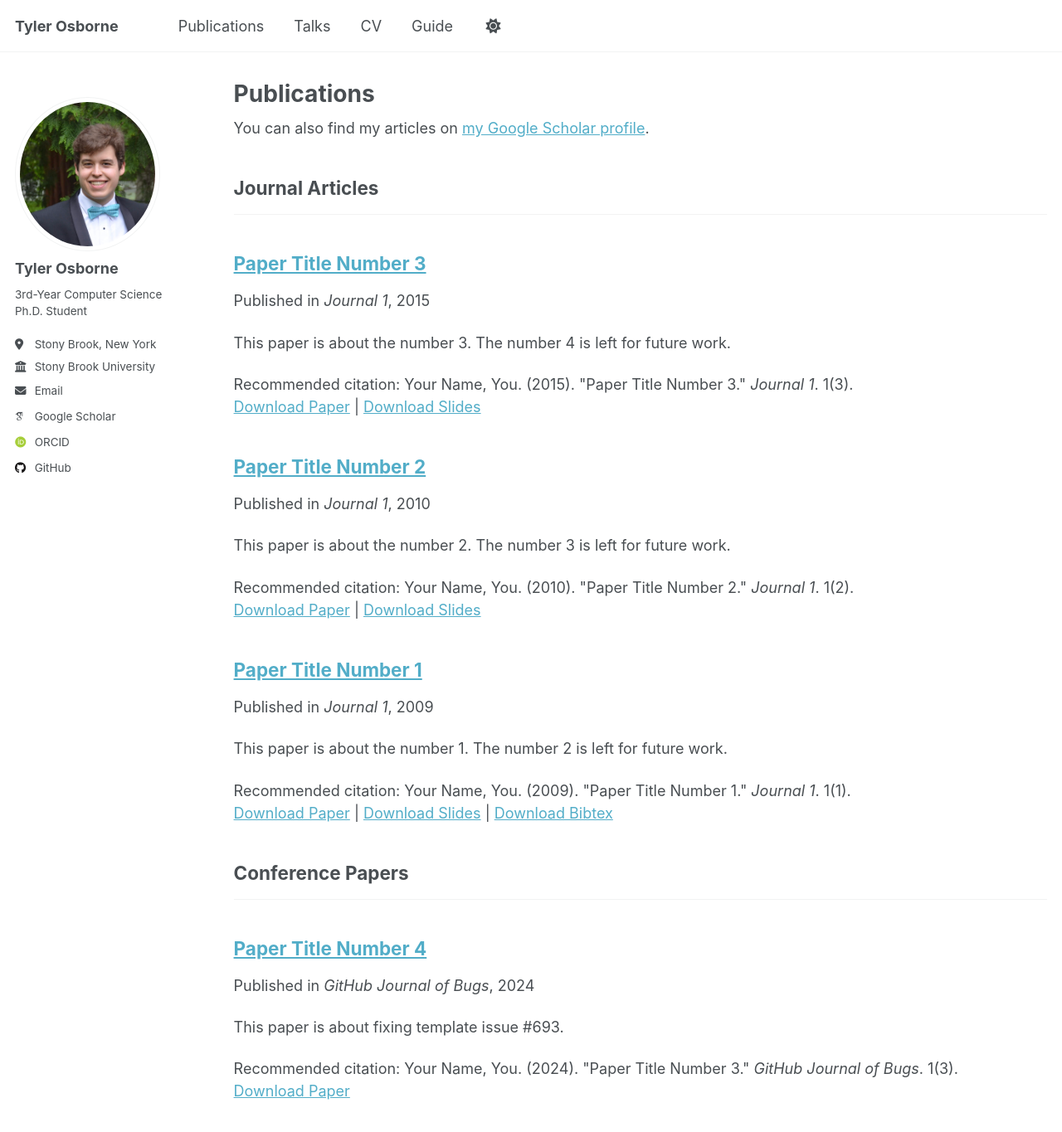
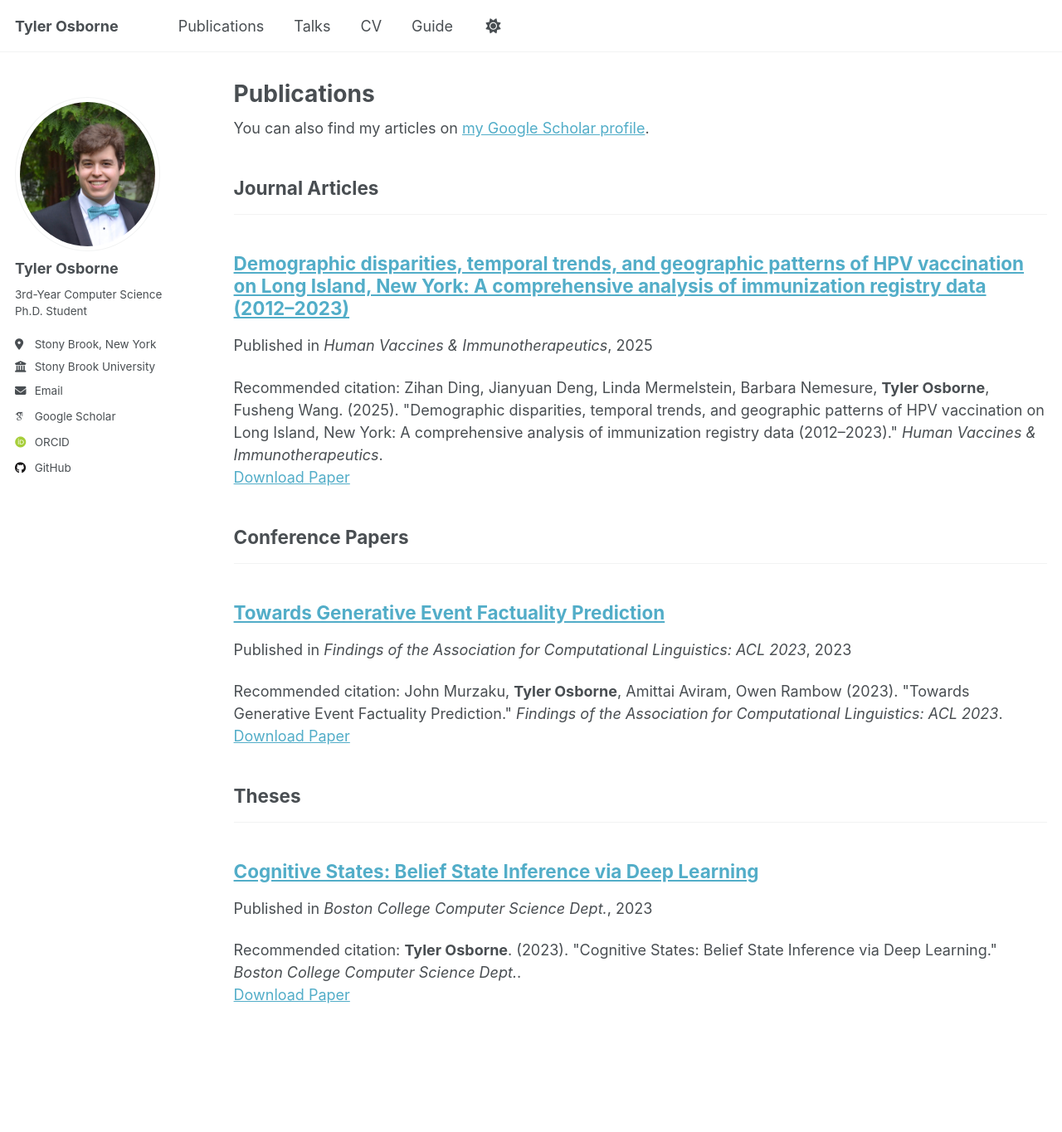
Before and after one commit to t-oz/t-oz.github.io, a Jekyll site: the page built from _pages/publications.html, in a window 1280 px wide and 1400 px high. Shown: the top 1365 px of the window at 83% size. Built offline with Jekyll 4.4.1, drawn with Linux system fonts in a browser that asks for light colours; some web fonts are replaced.

Commit message:
added publications

```diff
--- a/_config.yml
+++ b/_config.yml
@@ -84,6 +84,10 @@ publication_category:
     title: 'Journal Articles'
   conferences:
     title: 'Conference Papers'
+  preprints:
+    title: 'Preprints'
+  theses:
+    title: 'Theses'
 
 # Site Settings
 teaser                   :  # filename of teaser fallback teaser image placed in /images/, .e.g. "500x300.png"
--- a/_publications/2009-10-01-paper-title-number-1.md
+++ /dev/null
@@ -1,14 +0,0 @@
----
-title: "Paper Title Number 1"
-collection: publications
-category: manuscripts
-permalink: /publication/2009-10-01-paper-title-number-1
-excerpt: 'This paper is about the number 1. The number 2 is left for future work.'
-date: 2009-10-01
-venue: 'Journal 1'
-slidesurl: 'http://academicpages.github.io/files/slides1.pdf'
-paperurl: 'http://academicpages.github.io/files/paper1.pdf'
-bibtexurl: 'http://academicpages.github.io/files/bibtex1.bib'
-citation: 'Your Name, You. (2009). &quot;Paper Title Number 1.&quot; <i>Journal 1</i>. 1(1).'
----
-The contents above will be part of a list of publications, if the user clicks the link for the publication than the contents of section will be rendered as a full page, allowing you to provide more information about the paper for the reader. When publications are displayed as a single page, the contents of the above "citation" field will automatically be included below this section in a smaller font.
--- a/_publications/2010-10-01-paper-title-number-2.md
+++ /dev/null
@@ -1,14 +0,0 @@
----
-title: "Paper Title Number 2"
-collection: publications
-category: manuscripts
-permalink: /publication/2010-10-01-paper-title-number-2
-excerpt: 'This paper is about the number 2. The number 3 is left for future work.'
-date: 2010-10-01
-venue: 'Journal 1'
-slidesurl: 'http://academicpages.github.io/files/slides2.pdf'
-paperurl: 'http://academicpages.github.io/files/paper2.pdf'
-citation: 'Your Name, You. (2010). &quot;Paper Title Number 2.&quot; <i>Journal 1</i>. 1(2).'
----
-
-The contents above will be part of a list of publications, if the user clicks the link for the publication than the contents of section will be rendered as a full page, allowing you to provide more information about the paper for the reader. When publications are displayed as a single page, the contents of the above "citation" field will automatically be included below this section in a smaller font.
--- a/_publications/2015-10-01-paper-title-number-3.md
+++ /dev/null
@@ -1,14 +0,0 @@
----
-title: "Paper Title Number 3"
-collection: publications
-category: manuscripts
-permalink: /publication/2015-10-01-paper-title-number-3
-excerpt: 'This paper is about the number 3. The number 4 is left for future work.'
-date: 2015-10-01
-venue: 'Journal 1'
-slidesurl: 'http://academicpages.github.io/files/slides3.pdf'
-paperurl: 'http://academicpages.github.io/files/paper3.pdf'
-citation: 'Your Name, You. (2015). &quot;Paper Title Number 3.&quot; <i>Journal 1</i>. 1(3).'
----
-
-The contents above will be part of a list of publications, if the user clicks the link for the publication than the contents of section will be rendered as a full page, allowing you to provide more information about the paper for the reader. When publications are displayed as a single page, the contents of the above "citation" field will automatically be included below this section in a smaller font.
--- /dev/null
+++ b/_publications/2023-05-12-undergrad-thesis.md
@@ -0,0 +1,10 @@
+---
+title: "Cognitive States: Belief State Inference via Deep Learning"
+collection: publications
+category: theses
+permalink: /publication/2023-05-12-undergrad-thesis
+date: 2023-05-12
+venue: 'Boston College Computer Science Dept.'
+paperurl: 'https://www.bc.edu/content/dam/bc1/schools/mcas/cs/pdf/honors-thesis/2023/Tyler-Osborne_Honors-Thesis.pdf'
+citation: '<b>Tyler Osborne</b>. (2023). &quot;Cognitive States: Belief State Inference via Deep Learning.&quot; <i>Boston College Computer Science Dept.</i>.'
+---
--- /dev/null
+++ b/_publications/2023-07-01-towards-event-factuality.md
@@ -0,0 +1,10 @@
+---
+title: "Towards Generative Event Factuality Prediction"
+collection: publications
+category: conferences
+permalink: /publication/2023-07-01-towards-event-factuality
+date: 2023-07-01
+venue: 'Findings of the Association for Computational Linguistics: ACL 2023'
+paperurl: 'https://aclanthology.org/2023.findings-acl.44.pdf'
+citation: 'John Murzaku, <b>Tyler Osborne</b>, Amittai Aviram, Owen Rambow (2023). &quot;Towards Generative Event Factuality Prediction.&quot; <i>Findings of the Association for Computational Linguistics: ACL 2023</i>.'
+---
--- a/_publications/2024-02-17-paper-title-number-4.md
+++ /dev/null
@@ -1,13 +0,0 @@
----
-title: "Paper Title Number 4"
-collection: publications
-category: conferences
-permalink: /publication/2024-02-17-paper-title-number-4
-excerpt: 'This paper is about fixing template issue #693.'
-date: 2024-02-17
-venue: 'GitHub Journal of Bugs'
-paperurl: 'http://academicpages.github.io/files/paper3.pdf'
-citation: 'Your Name, You. (2024). &quot;Paper Title Number 3.&quot; <i>GitHub Journal of Bugs</i>. 1(3).'
----
-
-The contents above will be part of a list of publications, if the user clicks the link for the publication than the contents of section will be rendered as a full page, allowing you to provide more information about the paper for the reader. When publications are displayed as a single page, the contents of the above "citation" field will automatically be included below this section in a smaller font.
--- /dev/null
+++ b/_publications/2025-12-31-zihan-hpv.md
@@ -0,0 +1,10 @@
+---
+title: "Demographic disparities, temporal trends, and geographic patterns of HPV vaccination on Long Island, New York: A comprehensive analysis of immunization registry data (2012–2023)"
+collection: publications
+category: manuscripts
+permalink: /publication/2025-12-31-zihan-hpv
+date: 2025-12-31
+venue: 'Human Vaccines &amp; Immunotherapeutics'
+paperurl: 'https://www.tandfonline.com/doi/pdf/10.1080/21645515.2025.2487383'
+citation: 'Zihan Ding, Jianyuan Deng, Linda Mermelstein, Barbara Nemesure, <b>Tyler Osborne</b>, Fusheng Wang. (2025). &quot;Demographic disparities, temporal trends, and geographic patterns of HPV vaccination on Long Island, New York: A comprehensive analysis of immunization registry data (2012–2023).&quot; <i>Human Vaccines &amp; Immunotherapeutics</i>.'
+---
--- a/markdown_generator/talks.tsv
+++ b/markdown_generator/talks.tsv
@@ -2,3 +2,4 @@ title	type	url_slug	venue	date	location	talk_url	description
 Cognitive States: Deep Learning Inference of Belief State in Natural Language (Course Guest Lecture)	Talk	talk-1	Boston College Computer Science Dept., Prof. Volkovich's Algorithms Course	2022-12-09	Chestnut Hill, MA	https://t-oz.github.io/files/volkovich_2023_talk.pdf	"An invited guest lecture for my undergraduate algorithms course where I presented my undergraduate research and tips for getting involved in research at BC."
 Cognitive States: Deep Learning Inference of Belief State in Natural Language (Undergraduate Thesis Defense)	Talk	talk-2	Boston College Computer Science Dept.	2023-05-05	Chestnut Hill, MA	https://t-oz.github.io/files/osborne_ug_thesis.pdf	"Defense of my undergraduate thesis to BC's department of computer science faculty."
 Student Panel for CS Career Advice	Panel	panel-1	Boston College Computer Science Dept.	2023-04-25	Chestnut Hill, MA		"Student panel convened by BC's department of computer science faculty to provide younger students with career and graduate school advice."
+Interdisciplinary NLP,  Data Science, Linguistics & Biomedical Informatics: My Research Journey & Tips For Getting Started	Talk	talk-3	Boston College Computer Science Dept., Prof. Volkovich's Algorithms Course	2024-12-04	Chestnut Hill, MA	https://t-oz.github.io/files/bc_volkovich_2024.pdf	"An invited guest lecture for my former undergraduate algorithms course where I presented my undergraduate research, its intersection with my current work, and tips for getting involved in research."
```
Also changed, not shown: _talks/2022-12-09-talk-1.md (+2 -2 lines), _talks/2023-05-05-talk-2.md (+2 -2 lines), _talks/2024-12-04-talk-3.md (added, +13 -0 lines), markdown_generator/publications.py (+7 -5 lines), markdown_generator/publications.tsv (+4 -4 lines), markdown_generator/talks.py (+5 -2 lines), 1 other file.
